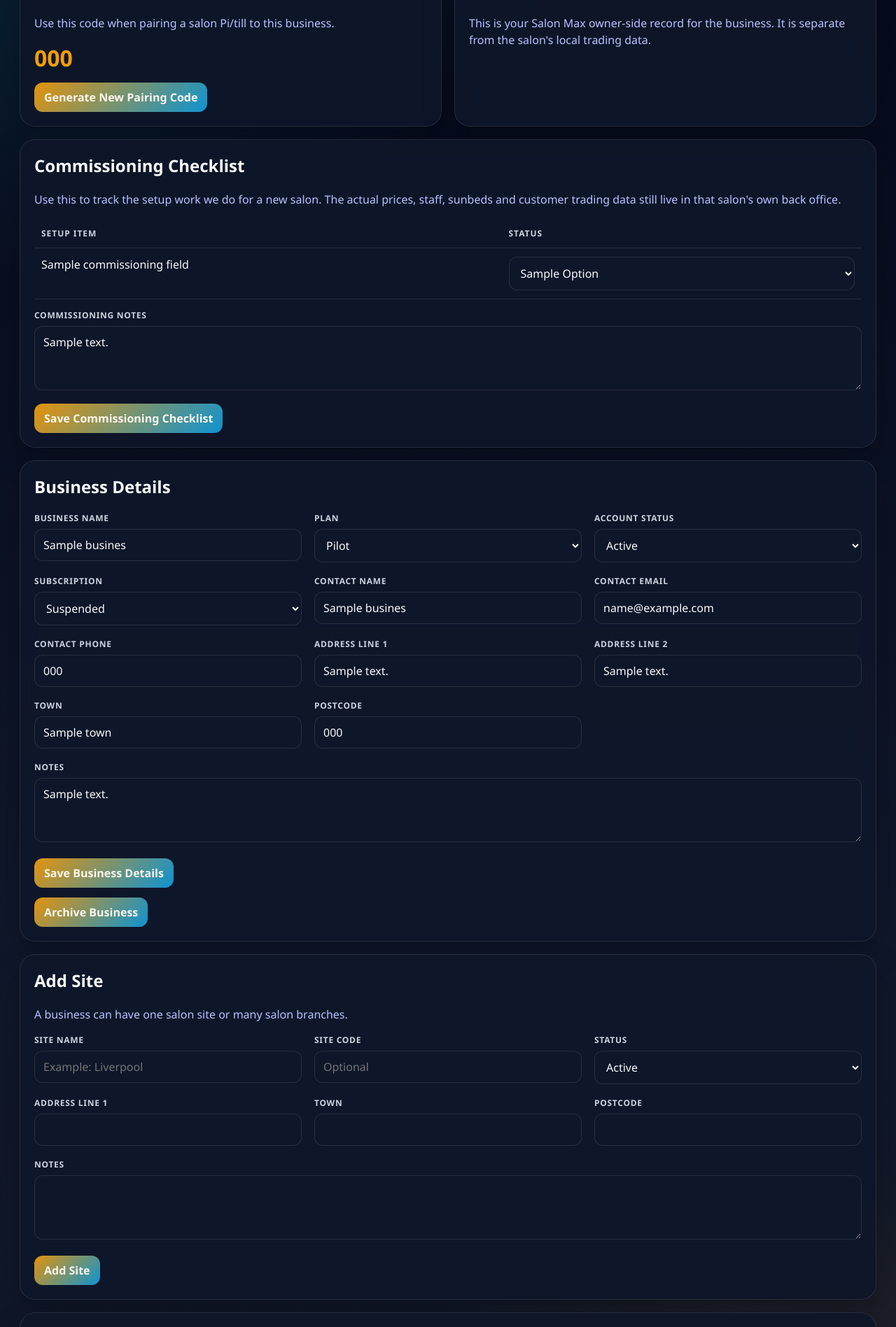
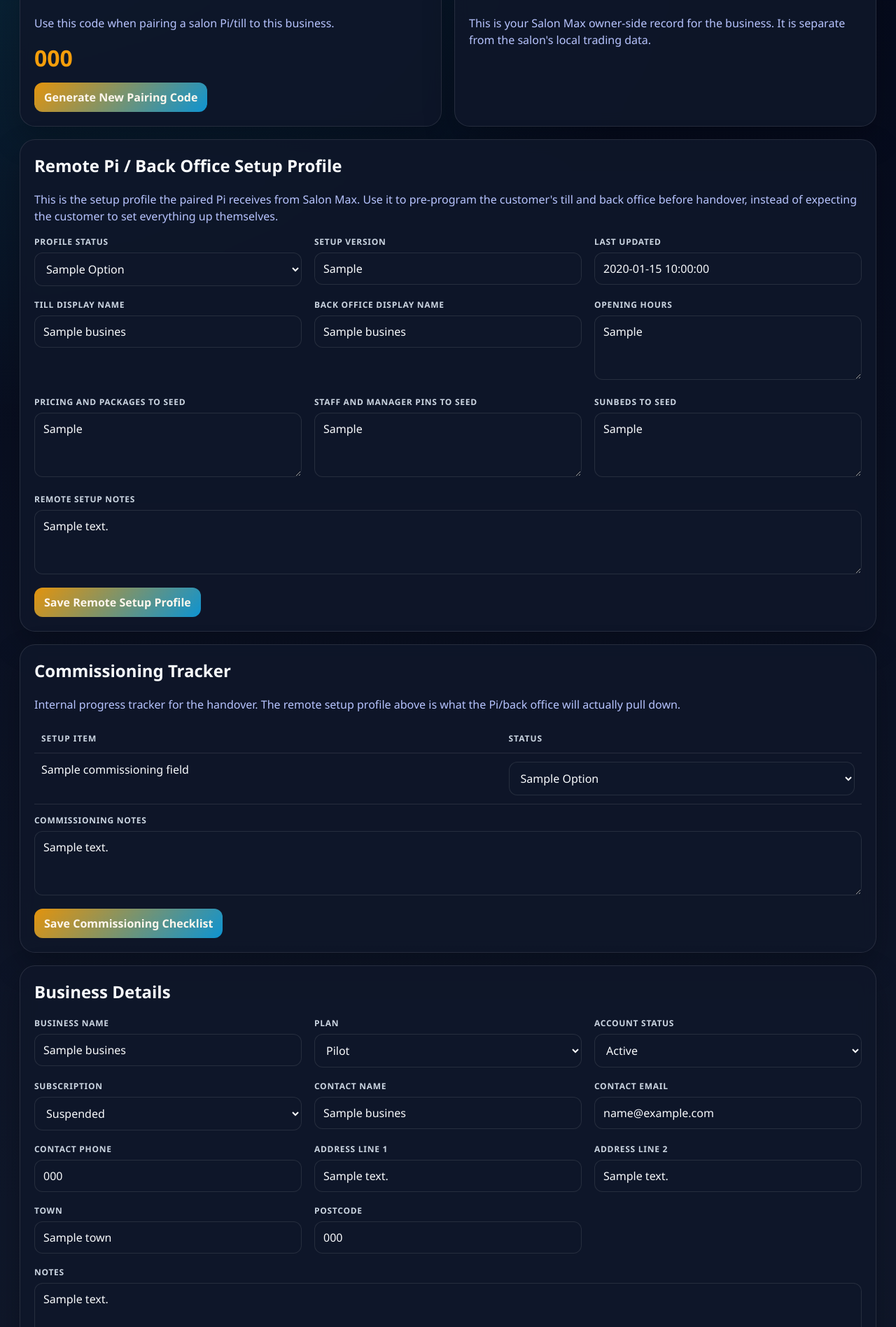
Before and after one commit to benparker1984/salon-max-platform, a Python web app: template templates/business.html in a window 1280 px wide. Shown: the part 579-2476 px from the top of the page at 70% size. Run offline with Jinja, Linux system fonts and the light colour scheme; the template is opened without the code that fills it: most values are stand-ins (such as "Sample title", 1, 10 or a date in 2020).

Commit message:
Add files via upload

```diff
--- a/templates/business.html
+++ b/templates/business.html
@@ -29,8 +29,64 @@
 </section>
 
 <section class="panel">
-    <h2>Commissioning Checklist</h2>
-    <p class="muted">Use this to track the setup work we do for a new salon. The actual prices, staff, sunbeds and customer trading data still live in that salon's own back office.</p>
+    <h2>Remote Pi / Back Office Setup Profile</h2>
+    <p class="muted">This is the setup profile the paired Pi receives from Salon Max. Use it to pre-program the customer's till and back office before handover, instead of expecting the customer to set everything up themselves.</p>
+    <form method="post" action="{{ url_for('update_remote_setup', public_id=business.public_id) }}">
+        <div class="grid three">
+            <div>
+                <label>Profile status</label>
+                <select name="remote_setup_status">
+                    {% for option in remote_setup_status_options %}
+                    <option value="{{ option }}" {% if business.remote_setup_status == option %}selected{% endif %}>{{ option.replace("_", " ")|title }}</option>
+                    {% endfor %}
+                </select>
+            </div>
+            <div>
+                <label>Setup version</label>
+                <input value="{{ business.remote_setup_version }}" disabled>
+            </div>
+            <div>
+                <label>Last updated</label>
+                <input value="{{ business.remote_setup_updated_at or 'Not sent yet' }}" disabled>
+            </div>
+            <div>
+                <label>Till display name</label>
+                <input name="salon_display_name" value="{{ business.salon_display_name }}" placeholder="{{ business.name }}">
+            </div>
+            <div>
+                <label>Back office display name</label>
+                <input name="backoffice_display_name" value="{{ business.backoffice_display_name }}" placeholder="{{ business.name }}">
+            </div>
+            <div>
+                <label>Opening hours</label>
+                <textarea name="opening_hours_setup" placeholder="Example: Mon-Fri 09:00-21:00, Sat 09:00-18:00, Sun 10:00-16:00">{{ business.opening_hours_setup }}</textarea>
+            </div>
+            <div>
+                <label>Pricing and packages to seed</label>
+                <textarea name="pricing_setup" placeholder="Example: 3 mins GBP 3.30, 30 min package GBP 30, 60 min package GBP 55">{{ business.pricing_setup }}</textarea>
+            </div>
+            <div>
+                <label>Staff and manager PINs to seed</label>
+                <textarea name="staff_setup" placeholder="Example: Owner PIN 9999, Manager PIN 8888, Staff PINs to follow">{{ business.staff_setup }}</textarea>
+            </div>
+            <div>
+                <label>Sunbeds to seed</label>
+                <textarea name="sunbed_setup" placeholder="Example: Bed 1 Ergoline Prestige, Bed 2 Megasun 5600, photos required">{{ business.sunbed_setup }}</textarea>
+            </div>
+            <div style="grid-column:1/-1;">
+                <label>Remote setup notes</label>
+                <textarea name="remote_setup_notes" placeholder="Anything the installer or support team needs to know before this Pi is handed over.">{{ business.remote_setup_notes }}</textarea>
+            </div>
+        </div>
+        <div style="margin-top:14px;">
+            <button type="submit">Save Remote Setup Profile</button>
+        </div>
+    </form>
+</section>
+
+<section class="panel">
+    <h2>Commissioning Tracker</h2>
+    <p class="muted">Internal progress tracker for the handover. The remote setup profile above is what the Pi/back office will actually pull down.</p>
     <form method="post" action="{{ url_for('update_commissioning', public_id=business.public_id) }}">
         <table>
             <thead>
```
